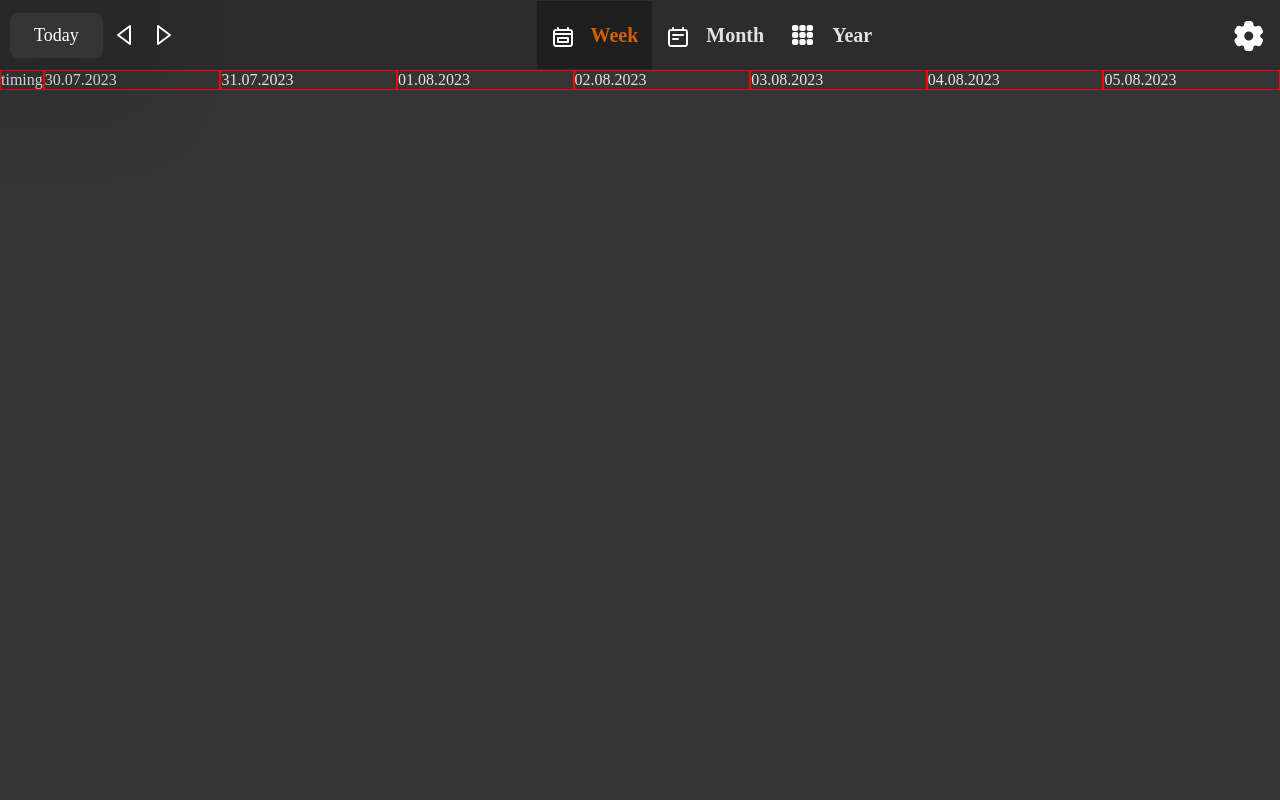
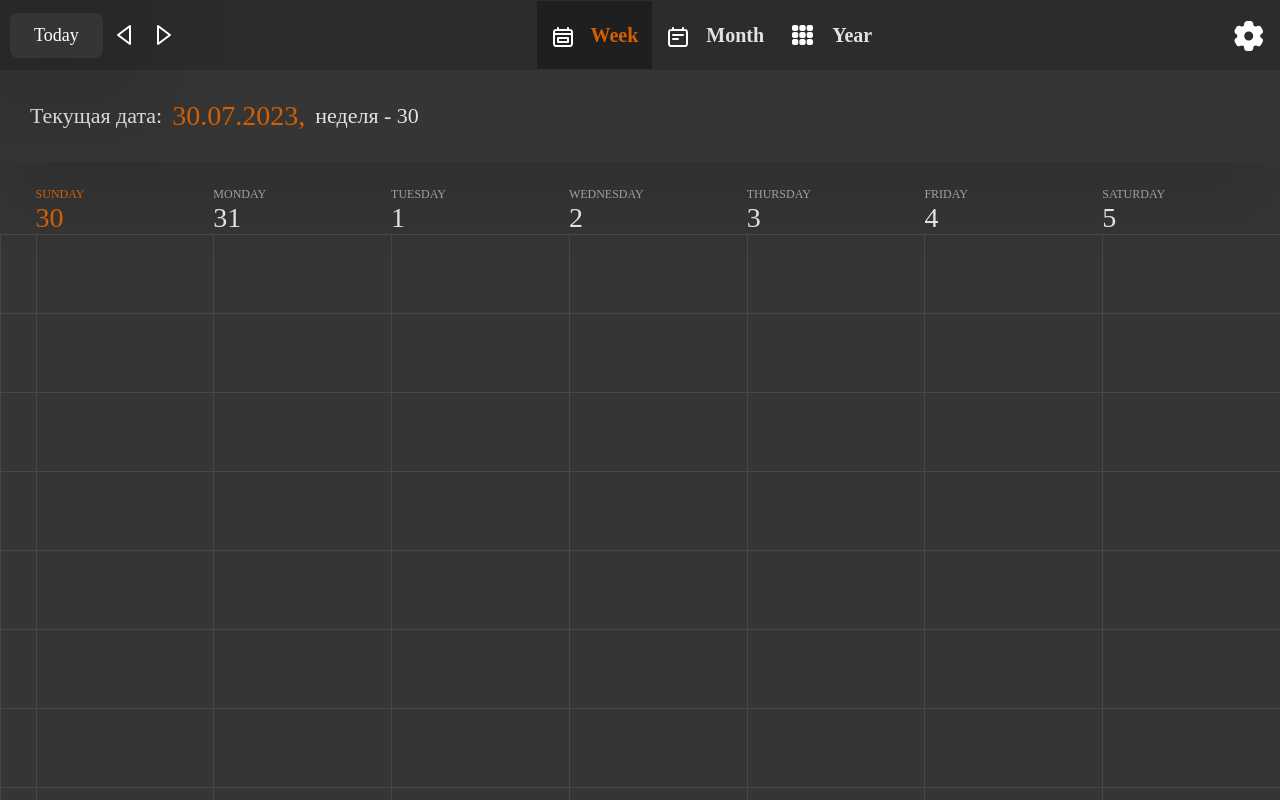
Before and after one commit to kabanooovd/task-manager, a React app: page / in a window 1280 px wide. Shown: the top 800 px of the page. Built offline with nearby package versions, Linux system fonts and the light colour scheme.

Commit message:
preparations

```diff
--- a/src/Root.tsx
+++ b/src/Root.tsx
@@ -30,7 +30,7 @@ export const Root = () => {
     return (
         <>
             <Header appMode={appMode} setAppMode={setAppMode} />
-            {appMode === 'Week' && <Week currentWeek={currentWeek} />}
+            {appMode === 'Week' && <Week currentWeek={currentWeek} currentDate={currentDate} />}
             {appMode === 'Month' && (
                 <Month
                     currentDate={currentDate}
--- /dev/null
+++ b/src/components/Week/Day/Day.module.scss
@@ -0,0 +1,23 @@
+.container {
+
+    .day {
+        color: #a0a0a0;
+        font-size: 12px;
+    }
+
+    .date {
+        font-size: 28px;
+    }
+
+    .currentDay {
+        color: var(--main-app-color);
+        font-size: 12px;
+    }
+
+    .currentDate {
+        color: var(--main-app-color);
+        font-size: 28px;
+    }
+
+
+}
--- /dev/null
+++ b/src/components/Week/Day/Day.tsx
@@ -0,0 +1,18 @@
+import moment, { Moment } from 'moment'
+import s from './Day.module.scss'
+
+export const Day: React.FC<{ day: Moment }> = ({ day }) => {
+    const _f = 'DD/MM/YYYY'
+    const now = moment(new Date())
+    const isToday = day.format(_f) === now.format(_f)
+
+    const cnDay = isToday ? s.currentDay : s.day
+    const cnDate = isToday ? s.currentDate : s.date
+
+    return (
+        <div className={s.container}>
+            <div className={cnDay}>{day.format('dddd').toUpperCase()}</div>
+            <div className={cnDate}>{day.date()}</div>
+        </div>
+    )
+}
--- /dev/null
+++ b/src/components/Week/Timing/Timing.module.scss
@@ -0,0 +1,6 @@
+.container {
+    border-top: 1px solid #474747;
+    border-left: 1px solid #474747;
+    height: 78px;
+
+}
--- /dev/null
+++ b/src/components/Week/Timing/Timing.tsx
@@ -0,0 +1,13 @@
+import s from './Timing.module.scss'
+
+export const Timing: React.FC<{}> = () => {
+    return (
+        <>
+            {Array(24)
+                .fill(null)
+                .map((_, idx) => {
+                    return <div key={idx} className={s.container} />
+                })}
+        </>
+    )
+}
--- a/src/components/Week/Week.module.scss
+++ b/src/components/Week/Week.module.scss
@@ -3,43 +3,27 @@
     grid-template-columns: repeat(36, 1fr);
 
     .div0 {
-        border: 1px solid red;
-
         grid-area: 1 / 1 / 2 / 2;
     }
     .div1 {
-        border: 1px solid red;
-
         grid-area: 1 / 2 / 2 / 7;
     }
     .div2 {
-        border: 1px solid red;
-
         grid-area: 1 / 7 / 2 / 12;
     }
     .div3 {
-        border: 1px solid red;
-
         grid-area: 1 / 12 / 2 / 17;
     }
     .div4 {
-        border: 1px solid red;
-
         grid-area: 1 / 17 / 2 / 22;
     }
     .div5 {
-        border: 1px solid red;
-
         grid-area: 1 / 22 / 2 / 27;
     }
     .div6 {
-        border: 1px solid red;
-
         grid-area: 1 / 27 / 2 / 32;
     }
     .div7 {
-        border: 1px solid red;
-
         grid-area: 1 / 32 / 2 / 37;
     }
 }
--- a/src/components/Week/Week.tsx
+++ b/src/components/Week/Week.tsx
@@ -1,24 +1,31 @@
 import { Moment } from 'moment'
 import { ModeWrapper } from '../ModeWrapper/ModeWrapper'
 import s from './Week.module.scss'
+import { Timing } from './Timing/Timing'
+import { WeekHeader } from './WeekHeader/WeekHeader'
 
 export const Week: React.FC<{
     currentWeek: Moment[]
+    currentDate: Moment
 }> = (props) => {
-    const { currentWeek } = props
-    console.log('==> ', currentWeek)
+    const { currentWeek, currentDate } = props
     return (
         <ModeWrapper>
+            <WeekHeader list={currentWeek} currentDate={currentDate}/>
+            <>
                 <div className={s.container}>
-                <div className={s.div0}>timing</div>
-                {currentWeek.map((day, idx) => {
+                    <div className={s.div0}>
+                        <Timing />
+                    </div>
+                    {currentWeek.map((_, idx) => {
                         return (
                             <div key={idx} className={s[`div${idx + 1}`]}>
-                            {day.format('DD.MM.YYYY')}
+                                <Timing />
                             </div>
                         )
                     })}
                 </div>
+            </>
         </ModeWrapper>
     )
 }
--- /dev/null
+++ b/src/components/Week/WeekHeader/WeekHeader.module.scss
@@ -0,0 +1,50 @@
+.container {
+    .date {
+        display: flex;
+        align-items: center;
+        gap: 10px;
+        padding: 30px;
+        box-shadow: 0 56px 63px -14px rgba(0, 0, 0, 0.1);
+
+        span:nth-child(1) {
+            font-size: 22px;
+        }
+        span:nth-child(2) {
+            font-size: 28px;
+            color: var(--main-app-color);
+        }
+        span:nth-child(3) {
+            font-size: 22px;
+        }
+    }
+    .wrapper {
+        margin-top: 25px;
+        display: grid;
+        grid-template-columns: repeat(36, 1fr);
+
+        .div0 {
+            grid-area: 1 / 1 / 2 / 2;
+        }
+        .div1 {
+            grid-area: 1 / 2 / 2 / 7;
+        }
+        .div2 {
+            grid-area: 1 / 7 / 2 / 12;
+        }
+        .div3 {
+            grid-area: 1 / 12 / 2 / 17;
+        }
+        .div4 {
+            grid-area: 1 / 17 / 2 / 22;
+        }
+        .div5 {
+            grid-area: 1 / 22 / 2 / 27;
+        }
+        .div6 {
+            grid-area: 1 / 27 / 2 / 32;
+        }
+        .div7 {
+            grid-area: 1 / 32 / 2 / 37;
+        }
+    }
+}
--- /dev/null
+++ b/src/components/Week/WeekHeader/WeekHeader.tsx
@@ -0,0 +1,26 @@
+import { Moment } from 'moment'
+import s from './WeekHeader.module.scss'
+import { Day } from '../Day/Day'
+
+export const WeekHeader: React.FC<{ list: Moment[]; currentDate: Moment }> = ({ list, currentDate }) => {
+    const weekNumber = currentDate.format('WW')
+    return (
+        <div className={s.container}>
+            <div className={s.date}>
+                <span>Текущая дата: </span>
+                <span>{currentDate.format('DD.MM.YYYY')},</span>
+                <span> неделя - {weekNumber}</span>
+            </div>
+            <div className={s.wrapper}>
+                <div className={s.div0} />
+                {list.map((day, idx) => {
+                    return (
+                        <div key={idx} className={s[`div${idx + 1}`]}>
+                            <Day day={day} />
+                        </div>
+                    )
+                })}
+            </div>
+        </div>
+    )
+}
```
Lines whose indentation alone changed are shown as unchanged.
